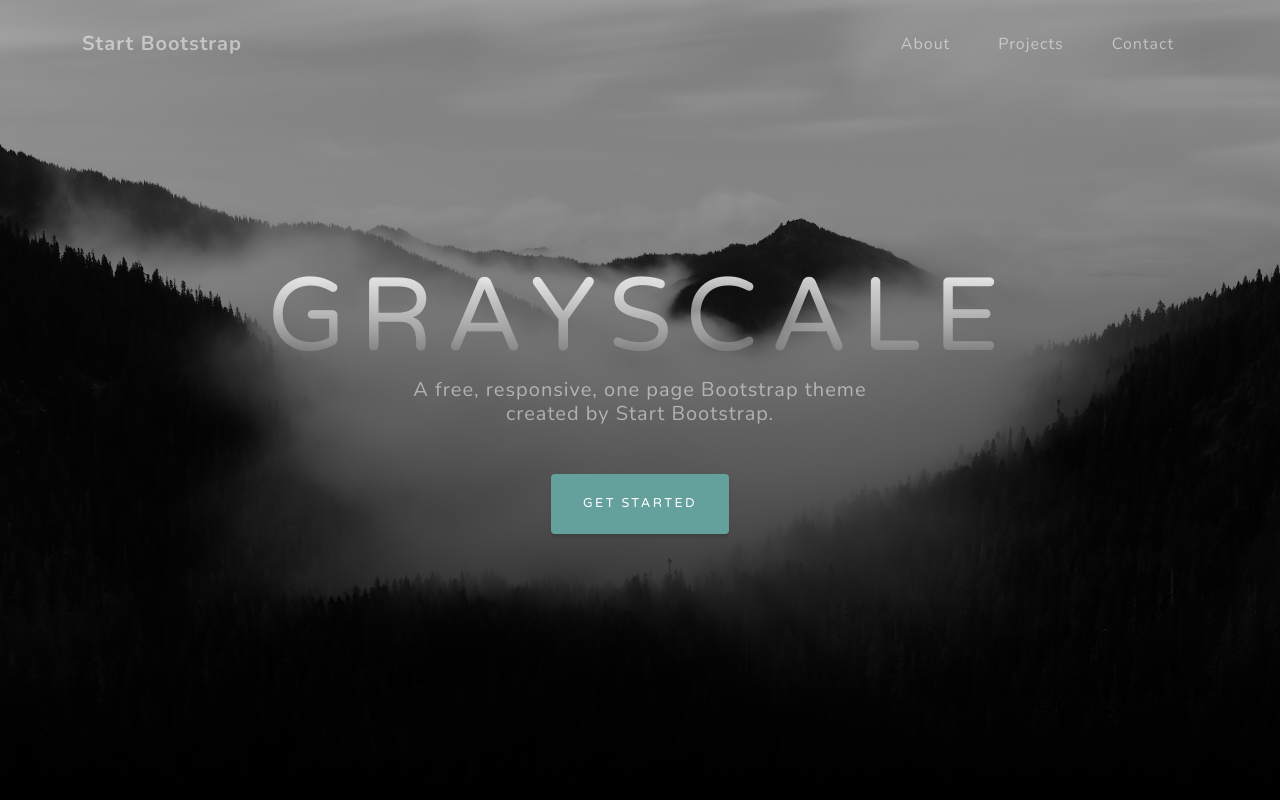
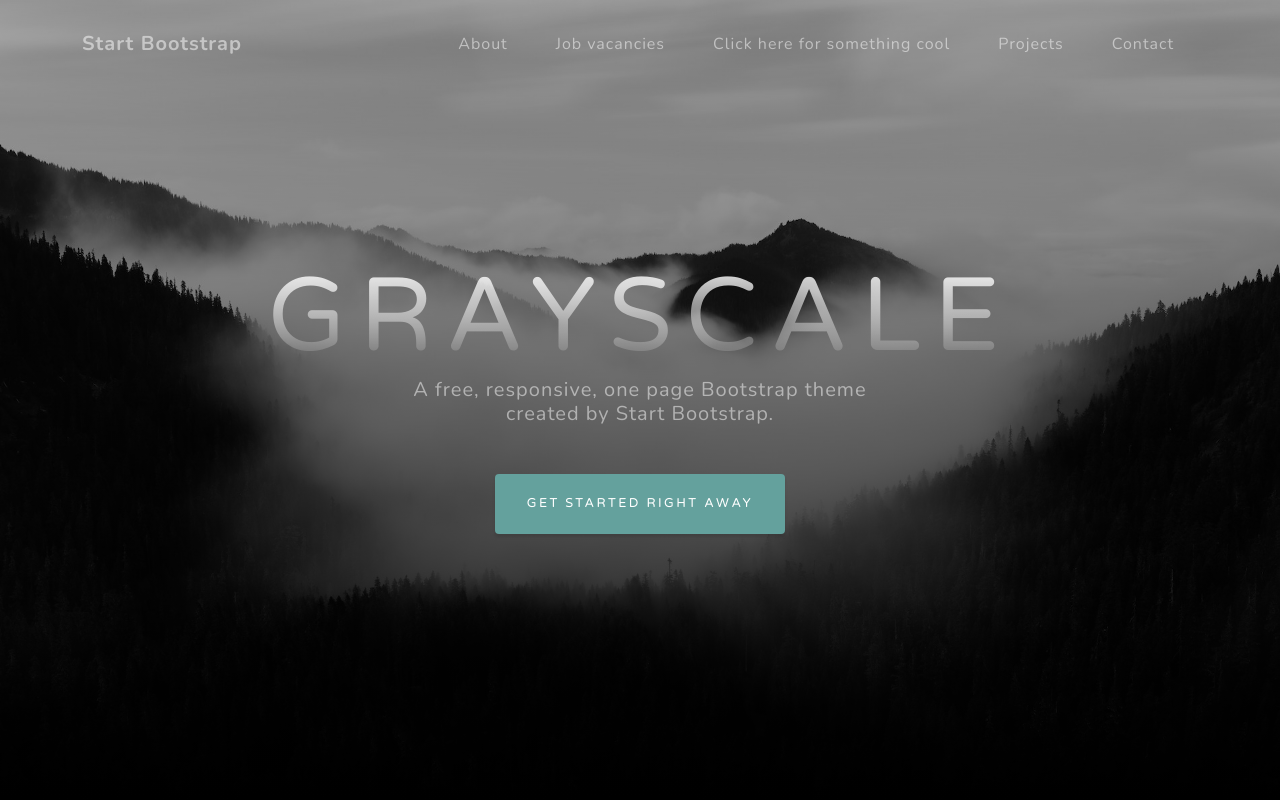
Before and after one commit to monkeydtrochez/DemoRepo, a website: page dist/index.html in a window 1280 px wide. Shown: the top 800 px of the page. Drawn offline with nearby package versions, Linux system fonts and the light colour scheme.

Commit message:
updates to navbar

```diff
--- a/dist/index.html
+++ b/dist/index.html
@@ -28,6 +28,8 @@
                 <div class="collapse navbar-collapse" id="navbarResponsive">
                     <ul class="navbar-nav ml-auto">
                         <li class="nav-item"><a class="nav-link js-scroll-trigger" href="#about">About</a></li>
+                        <li class="nav-item"><a class="nav-link js-scroll-trigger" href="#about">Job vacancies</a></li>
+                        <li class="nav-item"><a class="nav-link js-scroll-trigger" href="#about">Click here for something cool</a></li>
                         <li class="nav-item"><a class="nav-link js-scroll-trigger" href="#projects">Projects</a></li>
                         <li class="nav-item"><a class="nav-link js-scroll-trigger" href="#signup">Contact</a></li>
                     </ul>
@@ -40,7 +42,7 @@
                 <div class="mx-auto text-center">
                     <h1 class="mx-auto my-0 text-uppercase">Grayscale</h1>
                     <h2 class="text-white-50 mx-auto mt-2 mb-5">A free, responsive, one page Bootstrap theme created by Start Bootstrap.</h2>
-                    <a class="btn btn-primary js-scroll-trigger" href="#about">Get Started</a>
+                    <a class="btn btn-primary js-scroll-trigger" href="#about">Get Started right away</a>
                 </div>
             </div>
         </header>
```
